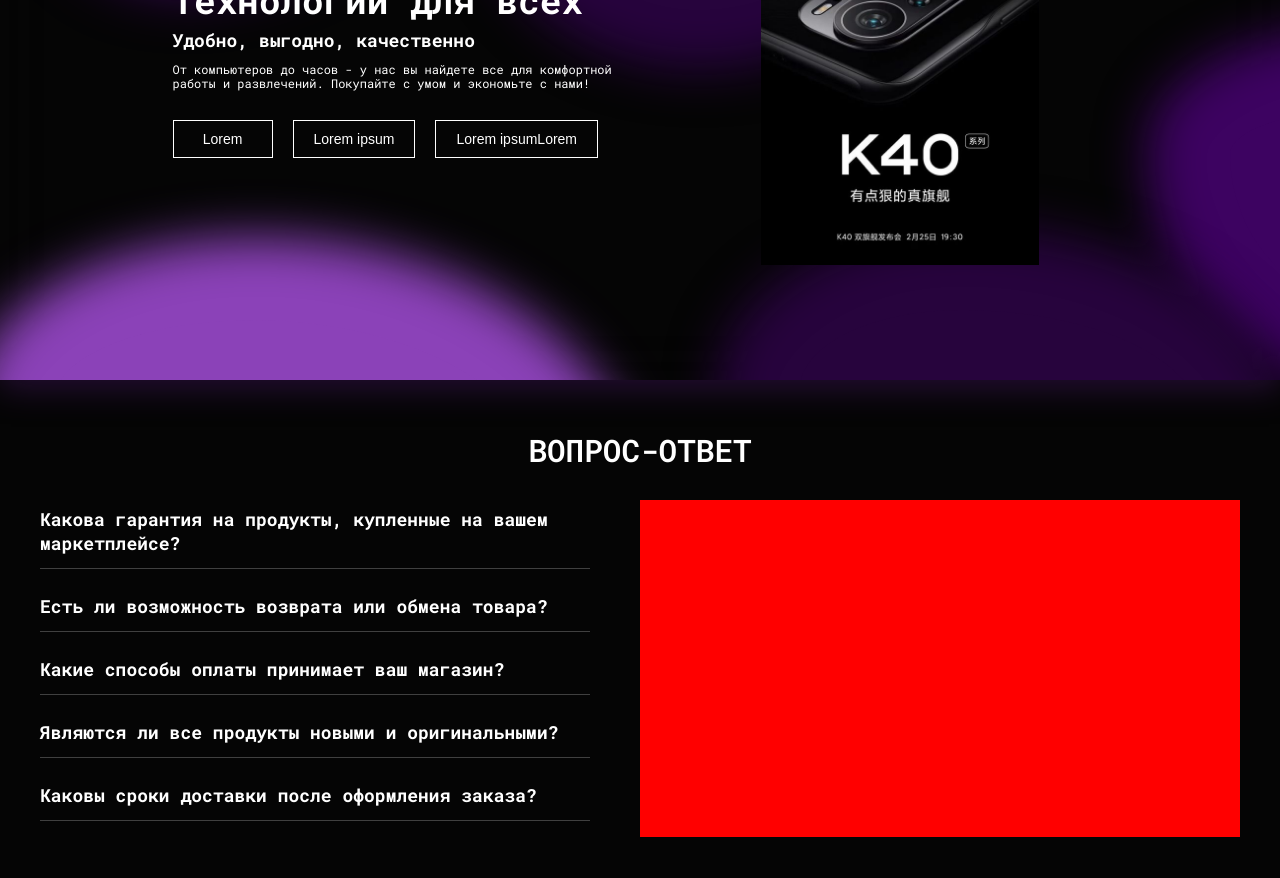
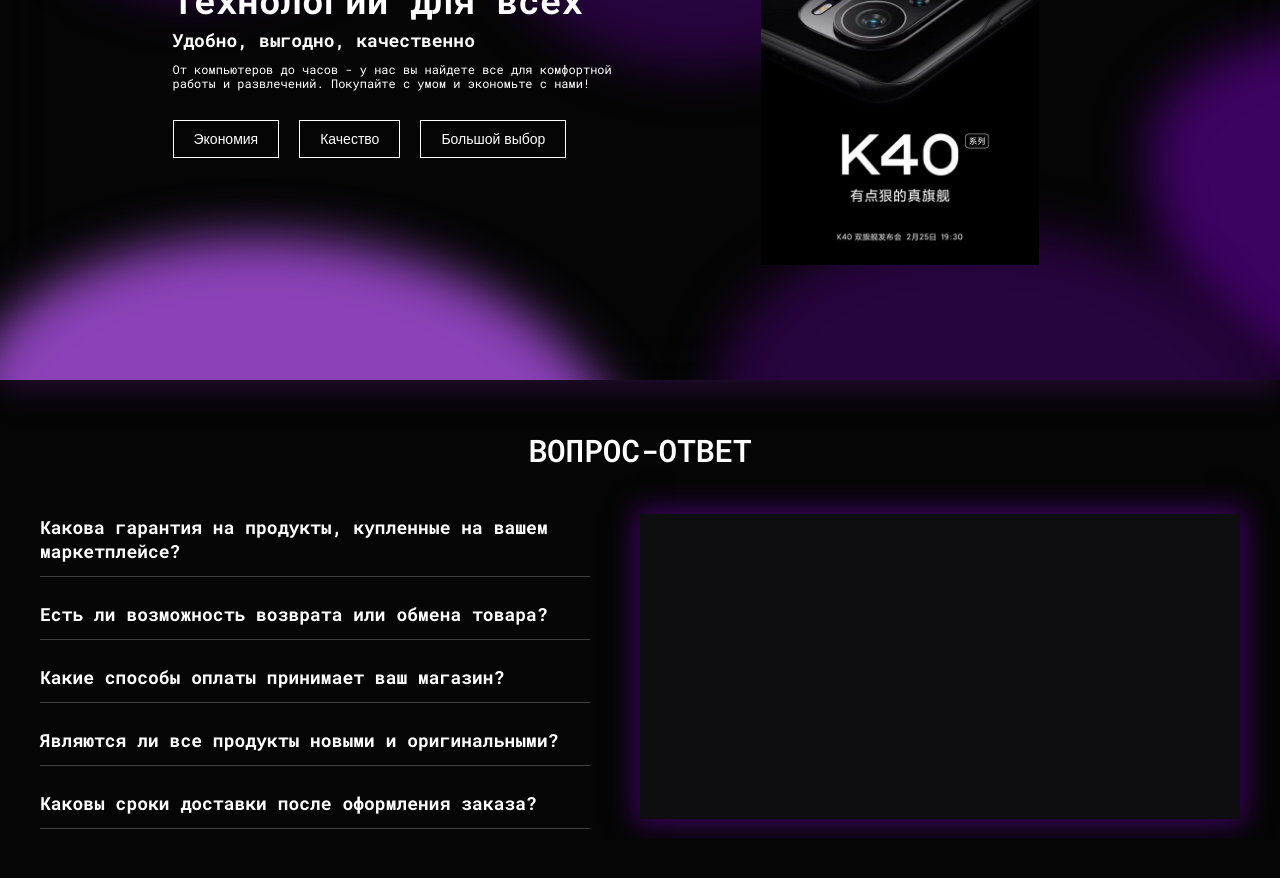
Before and after one commit to AnnOvs19/Marketplace-frontend, a Next.js app: page / in a window 1280 px wide. Shown: the part 240-1118 px from the top of the page. Built offline with nearby package versions, Linux system fonts and the light colour scheme.

Commit message:
General layout and adaptation of the Questions block, as well as the accordion and the form

```diff
--- a/src/components/Headers/Headers.style.ts
+++ b/src/components/Headers/Headers.style.ts
@@ -29,6 +29,7 @@
   top: 0;
   z-index: 200;
   border-bottom: 1px solid ${mainTheme.colors.gray};
+  backdrop-filter: blur(17px);
 
   @media (${mainTheme.deviсe.desktopS}) {
     padding: 10px 50px;
--- a/src/interfaces/themes.ts
+++ b/src/interfaces/themes.ts
@@ -18,7 +18,7 @@
     black: string;
 
     colorBody: string;
-    colorContainer: string;
+    colorForm: string;
   };
   device: {
     mobileXS: string;
--- a/src/modules/Preview/PreviewClient/PreviewItemsClient.tsx
+++ b/src/modules/Preview/PreviewClient/PreviewItemsClient.tsx
@@ -31,13 +31,13 @@
             <T.TextMedium>{item.text}</T.TextMedium>
             <C.TextBottom>
               <B.TransparentButton onClick={() => setIndex(0)}>
-                Lorem
+                Экономия
               </B.TransparentButton>
               <B.TransparentButton onClick={() => setIndex(1)}>
-                Lorem ipsum
+                Качество
               </B.TransparentButton>
               <B.TransparentButton onClick={() => setIndex(2)}>
-                Lorem ipsumLorem
+                Большой выбор
               </B.TransparentButton>
             </C.TextBottom>
           </C.TextBox>
--- a/src/modules/Questions/FormQue/formQue.style.ts
+++ b/src/modules/Questions/FormQue/formQue.style.ts
@@ -5,14 +5,16 @@
   max-width: 600px;
   display: flex;
   flex-direction: column;
-  background-color: red;
+  background-color: ${mainTheme.colors.colorForm};
+  box-shadow: 0px 0px 26px 5px ${mainTheme.colors.darkPurple};
   height: 380px;
   width: 50%;
   padding: 25px;
+  margin-bottom: 20px;
 
   @media (${mainTheme.deviсe.laptopL}) {
     width: 60%;
-    height: 337px;
+    height: 305px;
     margin-right: 40px;
   }
 
--- a/src/modules/Questions/Questions/questions.style.ts
+++ b/src/modules/Questions/Questions/questions.style.ts
@@ -10,7 +10,12 @@
   max-width: 1405px;
   height: auto;
   overflow: hidden;
-  gap: 30px;
+  gap: 44px;
+
+  @media (max-width: 870px) {
+    overflow: auto;
+    gap: 30px;
+  }
 
   @media (${mainTheme.deviсe.mobileXL}) {
     margin-top: 30px;
--- a/src/styles/mainTheme.style.tsx
+++ b/src/styles/mainTheme.style.tsx
@@ -36,7 +36,7 @@
     black: "#000000",
 
     colorBody: "#050505",
-    colorContainer: "#343136"
+    colorForm: "#0e0d10"
   },
 
   deviсe: {
```
